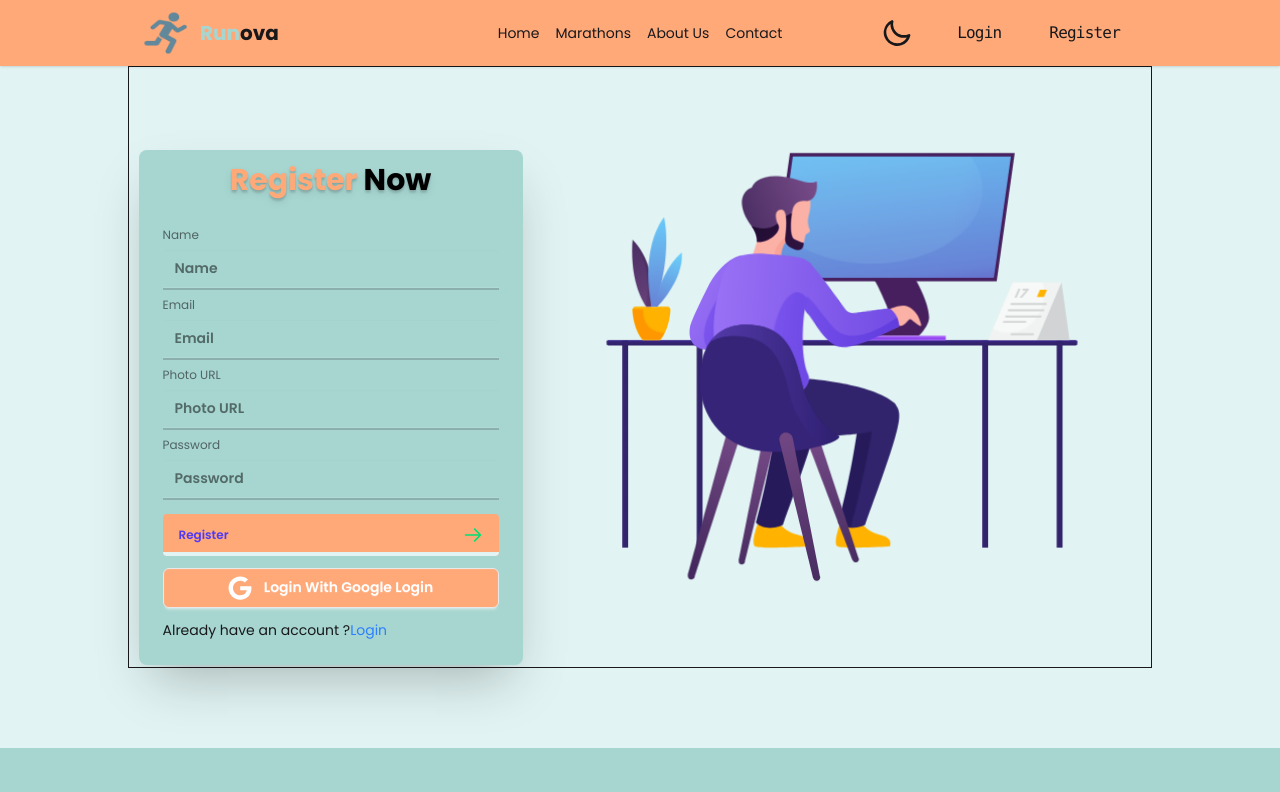
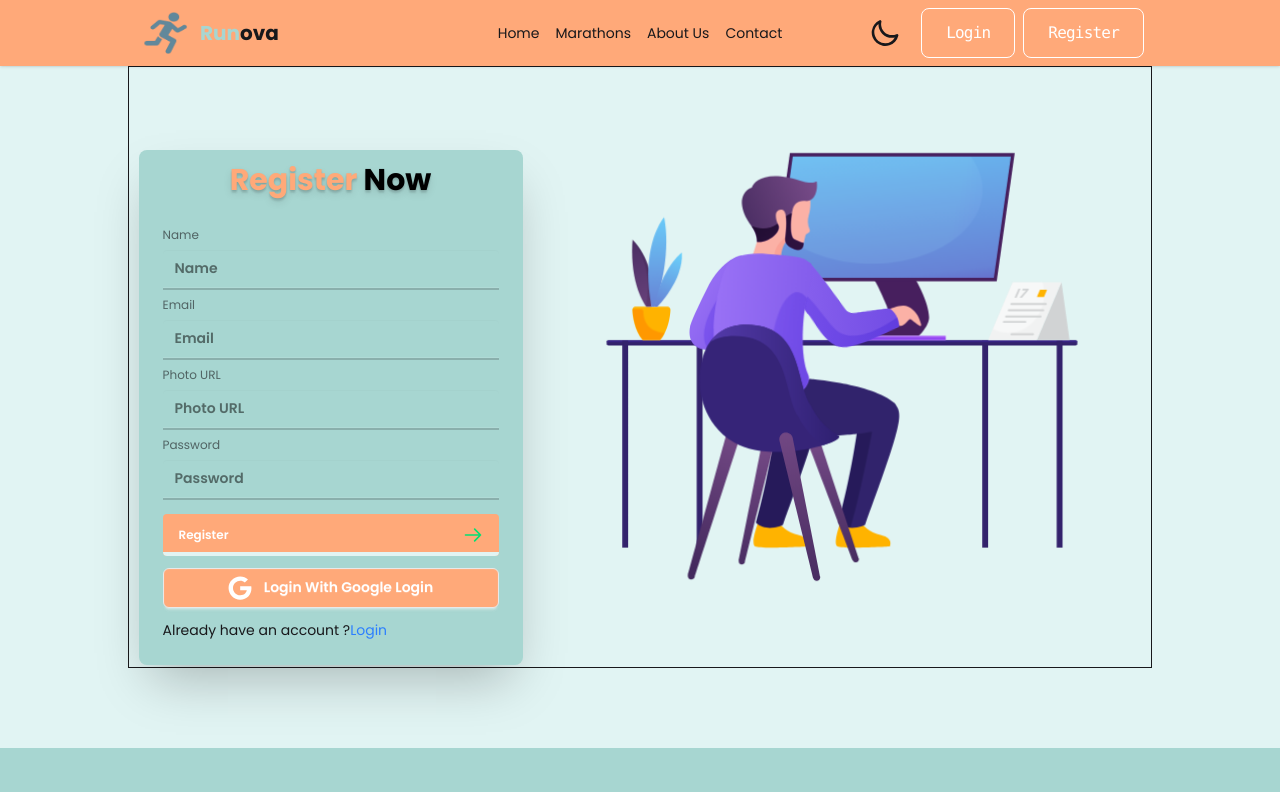
Before and after one commit to pritom352/-Marathon-Management-System, a React (Vite) app: page /register in a window 1280 px wide. Shown: the top 792 px of the page. Built offline with nearby package versions, Linux system fonts and the light colour scheme; no server answers.

Commit message:
add button color

```diff
--- a/src/components/Navbar.jsx
+++ b/src/components/Navbar.jsx
@@ -158,15 +158,15 @@ const Navbar = () => {
           ) : (
             <>
               <Link to="/login">
-                <button className="relative inline-flex items-center justify-center px-6 py-3 overflow-hidden font-mono font-medium tracking-tighter hover:text-white  rounded-lg group">
-                  <span className="absolute w-0 h-0 transition-all duration-500 ease-out bg-blue-500  rounded-full group-hover:w-56  group-hover:h-56"></span>
+                <button className="relative border text-white inline-flex items-center justify-center px-6 py-3 overflow-hidden font-mono font-medium tracking-tighter hover:text-black  rounded-lg group">
+                  <span className="absolute w-0 h-0 transition-all duration-500 ease-out bg-secondary  rounded-full group-hover:w-56  group-hover:h-56"></span>
                   <span className="absolute inset-0 w-full h-full -mt-1 rounded-lg opacity-30  bg-gradient-to-b from-transparent via-transparent  "></span>
-                  <span className="relative">Login</span>
+                  <span className="relative ">Login</span>
                 </button>
               </Link>
               <Link to="/register">
-                <button className="relative inline-flex items-center justify-center px-6 py-3 overflow-hidden font-mono font-medium tracking-tighter hover:text-white  rounded-lg group">
-                  <span className="absolute w-0 h-0 transition-all duration-500 ease-out bg-blue-500  rounded-full group-hover:w-56  group-hover:h-56"></span>
+                <button className="relative border ml-2 text-white inline-flex items-center justify-center px-6 py-3 overflow-hidden font-mono font-medium tracking-tighter hover:text-black  rounded-lg group">
+                  <span className="absolute w-0 h-0 transition-all duration-500 ease-out bg-secondary rounded-full group-hover:w-56  group-hover:h-56"></span>
                   <span className="absolute inset-0 w-full h-full -mt-1 rounded-lg opacity-30  bg-gradient-to-b from-transparent via-transparent  "></span>
                   <span className="relative">Register</span>
                 </button>
--- a/src/pages/Auth/Login.jsx
+++ b/src/pages/Auth/Login.jsx
@@ -91,7 +91,7 @@ const Login = () => {
 
             <button
               type="submit"
-              className="relative inline-flex items-center justify-start py-3 pl-4 pr-12 overflow-hidden font-semibold text-indigo-600 transition-all duration-150 ease-in-out rounded hover:pl-10 hover:pr-6 bg-primary group w-full mt-2"
+              className="relative inline-flex items-center justify-start py-3 pl-4 pr-12 overflow-hidden font-semibold text-white transition-all duration-150 ease-in-out rounded hover:pl-10 hover:pr-6 bg-primary group w-full mt-2"
             >
               <span className="absolute bottom-0 left-0 w-full h-1 transition-all duration-150 ease-in-out bg-accent  group-hover:h-full"></span>
               <span className="absolute right-0 pr-4 duration-200 ease-out group-hover:translate-x-12">
@@ -127,7 +127,7 @@ const Login = () => {
                 </svg>
               </span>
 
-              <span className="relative w-full text-left transition-colors duration-200 ease-in-out group-hover:text-white">
+              <span className="relative w-full text-left transition-colors duration-200 ease-in-out group-hover:text-black">
                 Login
               </span>
             </button>
--- a/src/pages/Auth/Register.jsx
+++ b/src/pages/Auth/Register.jsx
@@ -135,7 +135,7 @@ const Register = () => {
               />
             </div>
 
-            <button className="relative inline-flex items-center justify-start py-3 pl-4 pr-12 overflow-hidden font-semibold text-indigo-600 transition-all duration-150 ease-in-out rounded hover:pl-10 hover:pr-6 bg-primary group w-full mt-2">
+            <button className="relative inline-flex items-center justify-start py-3 pl-4 pr-12 overflow-hidden font-semibold text-white transition-all duration-150 ease-in-out rounded hover:pl-10 hover:pr-6 bg-primary group w-full mt-2">
               <span className="absolute bottom-0 left-0 w-full h-1 transition-all duration-150 ease-in-out bg-accent group-hover:h-full"></span>
               <span className="absolute right-0 pr-4 duration-200 ease-out group-hover:translate-x-12">
                 <svg
@@ -169,7 +169,7 @@ const Register = () => {
                   ></path>
                 </svg>
               </span>
-              <span className="relative w-full text-left transition-colors duration-200 ease-in-out group-hover:text-white">
+              <span className="relative w-full text-left transition-colors duration-200 ease-in-out group-hover:text-black">
                 Register
               </span>
             </button>
```
